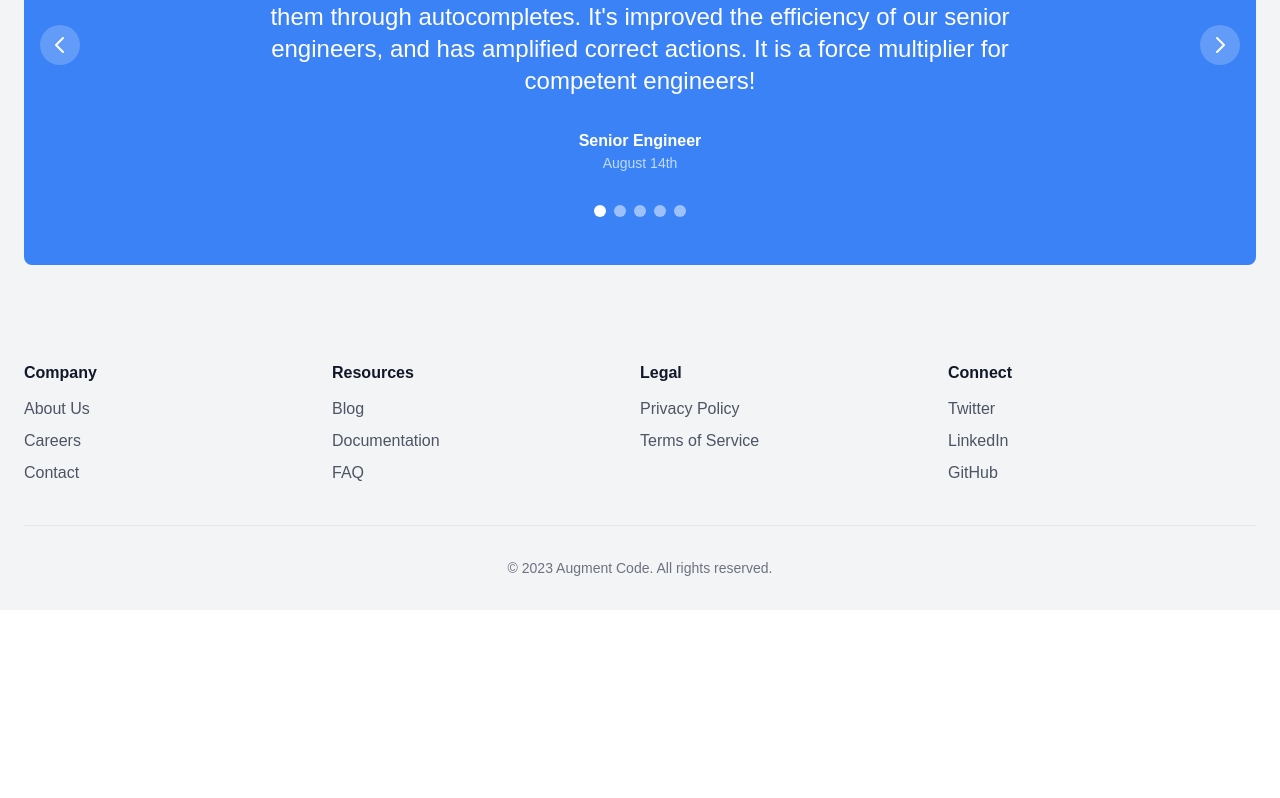
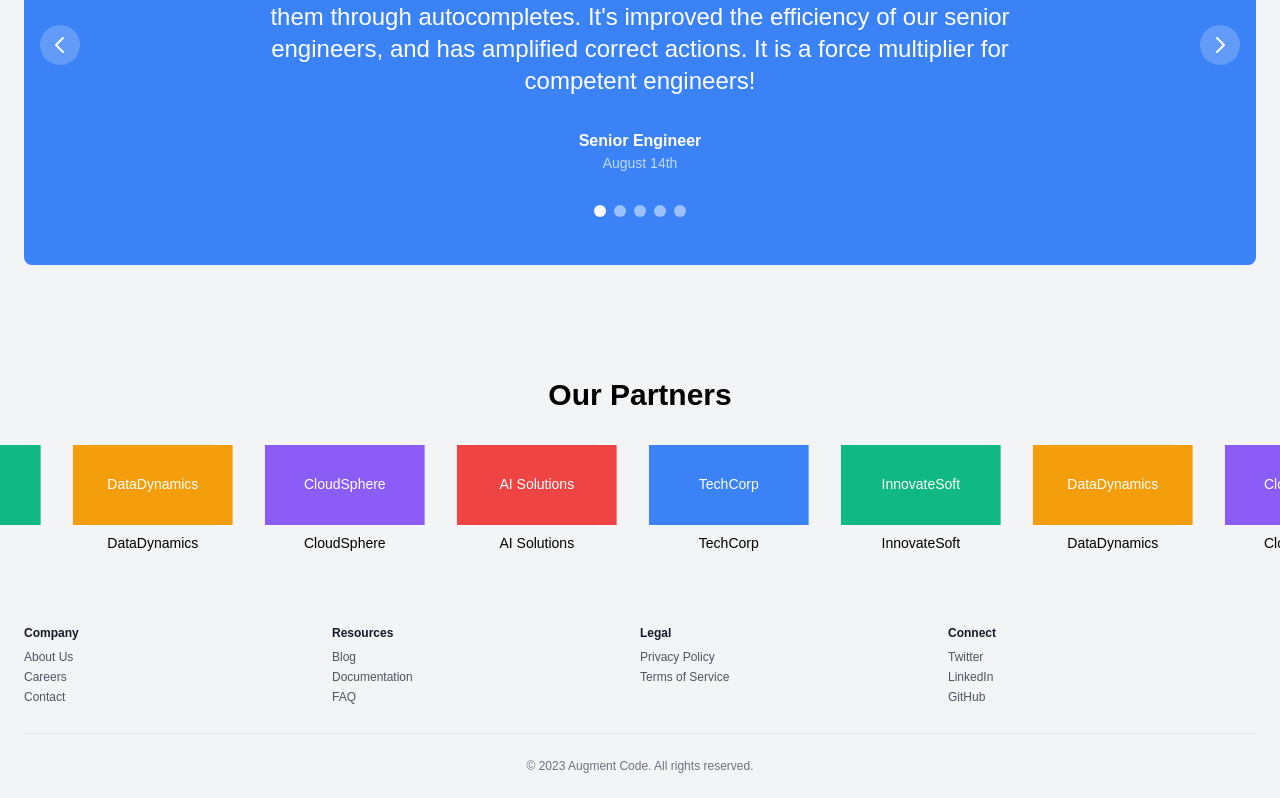
Before and after one commit to harjothkhara/augment-code, a Next.js app: page / in a window 1280 px wide. Shown: the part 1003-1801 px from the top of the page. Before the commit the page ends 1613 px from the top, so only its background shows below. Built offline with nearby package versions, Linux system fonts and the light colour scheme; a web font is replaced by a local one.

Commit message:
Add partners section to landing page and adjust footer size - Implement Partner section with horizontal scrolling component - Reduce Footer font size and adjust spacing for a more compact layout

```diff
--- a/src/components/Footer.tsx
+++ b/src/components/Footer.tsx
@@ -2,42 +2,42 @@ import React from 'react';
 
 const Footer: React.FC = () => {
   return (
-    <footer className="bg-gray-100 py-8">
+    <footer className="bg-gray-100 py-6">
       <div className="container mx-auto px-4 sm:px-6">
-        <div className="flex flex-wrap justify-between">
-          <div className="w-full sm:w-1/2 md:w-1/4 mb-6 md:mb-0">
-            <h3 className="text-gray-900 font-semibold mb-3">Company</h3>
-            <ul className="text-gray-600">
-              <li className="mb-2"><a href="#" className="hover:text-gray-900">About Us</a></li>
-              <li className="mb-2"><a href="#" className="hover:text-gray-900">Careers</a></li>
-              <li className="mb-2"><a href="#" className="hover:text-gray-900">Contact</a></li>
+        <div className="flex flex-wrap justify-between text-sm">
+          <div className="w-full sm:w-1/2 md:w-1/4 mb-4 md:mb-0">
+            <h3 className="text-gray-900 font-semibold mb-2 text-xs">Company</h3>
+            <ul className="text-gray-600 text-xs">
+              <li className="mb-1"><a href="#" className="hover:text-gray-900">About Us</a></li>
+              <li className="mb-1"><a href="#" className="hover:text-gray-900">Careers</a></li>
+              <li className="mb-1"><a href="#" className="hover:text-gray-900">Contact</a></li>
             </ul>
           </div>
-          <div className="w-full sm:w-1/2 md:w-1/4 mb-6 md:mb-0">
-            <h3 className="text-gray-900 font-semibold mb-3">Resources</h3>
-            <ul className="text-gray-600">
-              <li className="mb-2"><a href="#" className="hover:text-gray-900">Blog</a></li>
-              <li className="mb-2"><a href="#" className="hover:text-gray-900">Documentation</a></li>
-              <li className="mb-2"><a href="#" className="hover:text-gray-900">FAQ</a></li>
+          <div className="w-full sm:w-1/2 md:w-1/4 mb-4 md:mb-0">
+            <h3 className="text-gray-900 font-semibold mb-2 text-xs">Resources</h3>
+            <ul className="text-gray-600 text-xs">
+              <li className="mb-1"><a href="#" className="hover:text-gray-900">Blog</a></li>
+              <li className="mb-1"><a href="#" className="hover:text-gray-900">Documentation</a></li>
+              <li className="mb-1"><a href="#" className="hover:text-gray-900">FAQ</a></li>
             </ul>
           </div>
-          <div className="w-full sm:w-1/2 md:w-1/4 mb-6 md:mb-0">
-            <h3 className="text-gray-900 font-semibold mb-3">Legal</h3>
-            <ul className="text-gray-600">
-              <li className="mb-2"><a href="#" className="hover:text-gray-900">Privacy Policy</a></li>
-              <li className="mb-2"><a href="#" className="hover:text-gray-900">Terms of Service</a></li>
+          <div className="w-full sm:w-1/2 md:w-1/4 mb-4 md:mb-0">
+            <h3 className="text-gray-900 font-semibold mb-2 text-xs">Legal</h3>
+            <ul className="text-gray-600 text-xs">
+              <li className="mb-1"><a href="#" className="hover:text-gray-900">Privacy Policy</a></li>
+              <li className="mb-1"><a href="#" className="hover:text-gray-900">Terms of Service</a></li>
             </ul>
           </div>
           <div className="w-full sm:w-1/2 md:w-1/4">
-            <h3 className="text-gray-900 font-semibold mb-3">Connect</h3>
-            <ul className="text-gray-600">
-              <li className="mb-2"><a href="#" className="hover:text-gray-900">Twitter</a></li>
-              <li className="mb-2"><a href="#" className="hover:text-gray-900">LinkedIn</a></li>
-              <li className="mb-2"><a href="#" className="hover:text-gray-900">GitHub</a></li>
+            <h3 className="text-gray-900 font-semibold mb-2 text-xs">Connect</h3>
+            <ul className="text-gray-600 text-xs">
+              <li className="mb-1"><a href="#" className="hover:text-gray-900">Twitter</a></li>
+              <li className="mb-1"><a href="#" className="hover:text-gray-900">LinkedIn</a></li>
+              <li className="mb-1"><a href="#" className="hover:text-gray-900">GitHub</a></li>
             </ul>
           </div>
         </div>
-        <div className="border-t border-gray-200 mt-8 pt-8 text-sm text-gray-500 text-center">
+        <div className="border-t border-gray-200 mt-6 pt-6 text-xs text-gray-500 text-center">
           <p>&copy; 2023 Augment Code. All rights reserved.</p>
         </div>
       </div>
--- /dev/null
+++ b/src/components/PartnersScroll.tsx
@@ -0,0 +1,57 @@
+import React from 'react';
+
+const partners = [
+  { name: 'TechCorp', color: '#3B82F6' },
+  { name: 'InnovateSoft', color: '#10B981' },
+  { name: 'DataDynamics', color: '#F59E0B' },
+  { name: 'CloudSphere', color: '#8B5CF6' },
+  { name: 'AI Solutions', color: '#EF4444' },
+];
+
+const PartnersScroll = () => {
+  return (
+    <div className="bg-gray-100 py-12 overflow-hidden">
+      <div className="container mx-auto px-4">
+        <h2 className="text-3xl font-bold text-center mb-8">Our Partners</h2>
+        <div className="relative">
+          <div className="flex animate-scroll">
+            {[...partners, ...partners, ...partners].map((partner, index) => (
+              <div key={index} className="flex-shrink-0 w-40 mx-4">
+                <svg className="w-40 h-20" viewBox="0 0 160 80" xmlns="http://www.w3.org/2000/svg">
+                  <rect width="160" height="80" fill={partner.color} />
+                  <text x="80" y="40" fontFamily="Arial" fontSize="14" fill="white" textAnchor="middle" dominantBaseline="middle">
+                    {partner.name}
+                  </text>
+                </svg>
+                <p className="text-center mt-2 text-sm font-medium">{partner.name}</p>
+              </div>
+            ))}
+          </div>
+        </div>
+      </div>
+    </div>
+  );
+};
+
+const styles = `
+  @keyframes scroll {
+    0% {
+      transform: translateX(0);
+    }
+    100% {
+      transform: translateX(calc(-240px * 5));
+    }
+  }
+  .animate-scroll {
+    animation: scroll 20s linear infinite;
+  }
+`;
+
+const PartnersScrollWithStyles = () => (
+  <>
+    <style>{styles}</style>
+    <PartnersScroll />
+  </>
+);
+
+export default PartnersScrollWithStyles;
--- a/src/pages/index.tsx
+++ b/src/pages/index.tsx
@@ -5,6 +5,7 @@ import Hero from '../components/Hero';
 import Features from '../components/Features';
 import TestimonialCarousel from '../components/TestimonialCarousel';
 import Footer from '../components/Footer';
+import PartnersScrollWithStyles from '../components/PartnersScroll';
 
 const Home: React.FC = () => {
   return (
@@ -29,6 +30,12 @@ const Home: React.FC = () => {
         </div>
       </section>
 
+      <section>
+        <div>
+          <PartnersScrollWithStyles />
+        </div>
+      </section>
+
       <Footer />
     </div>
   );
```
